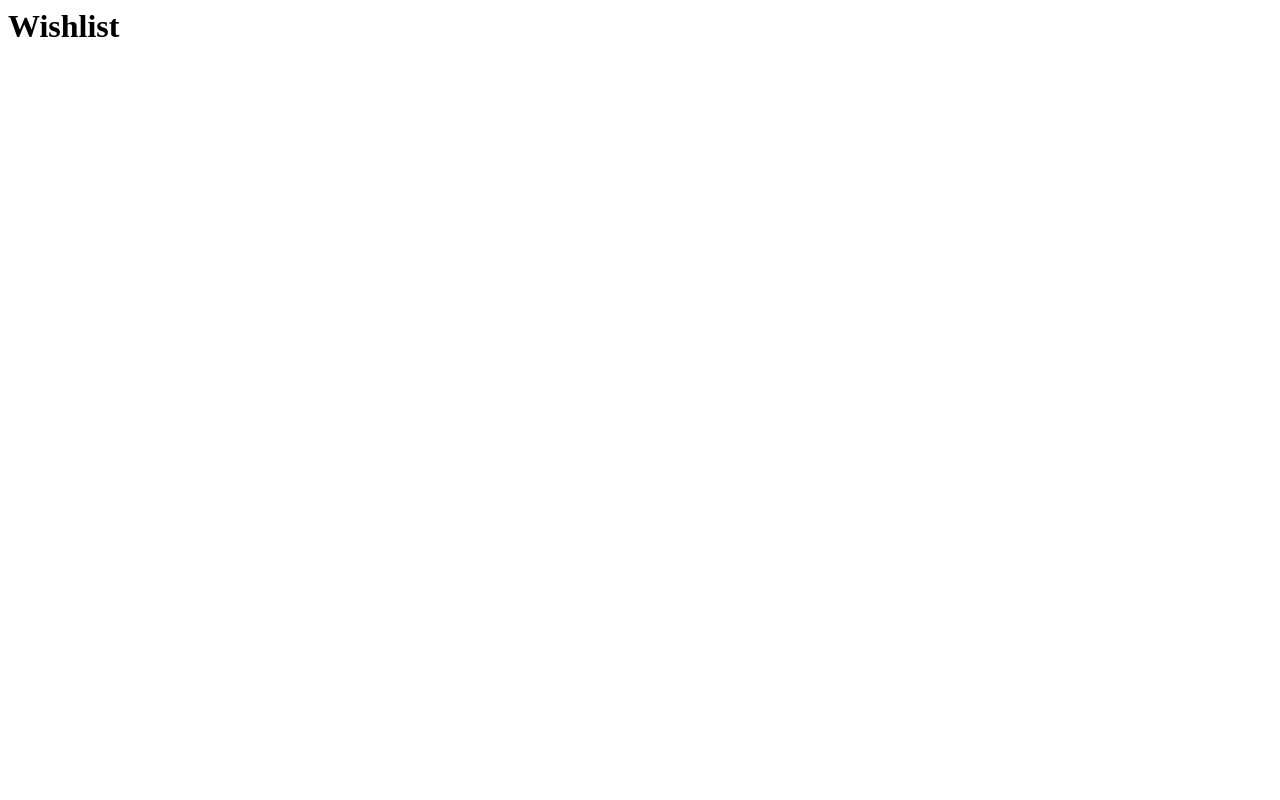
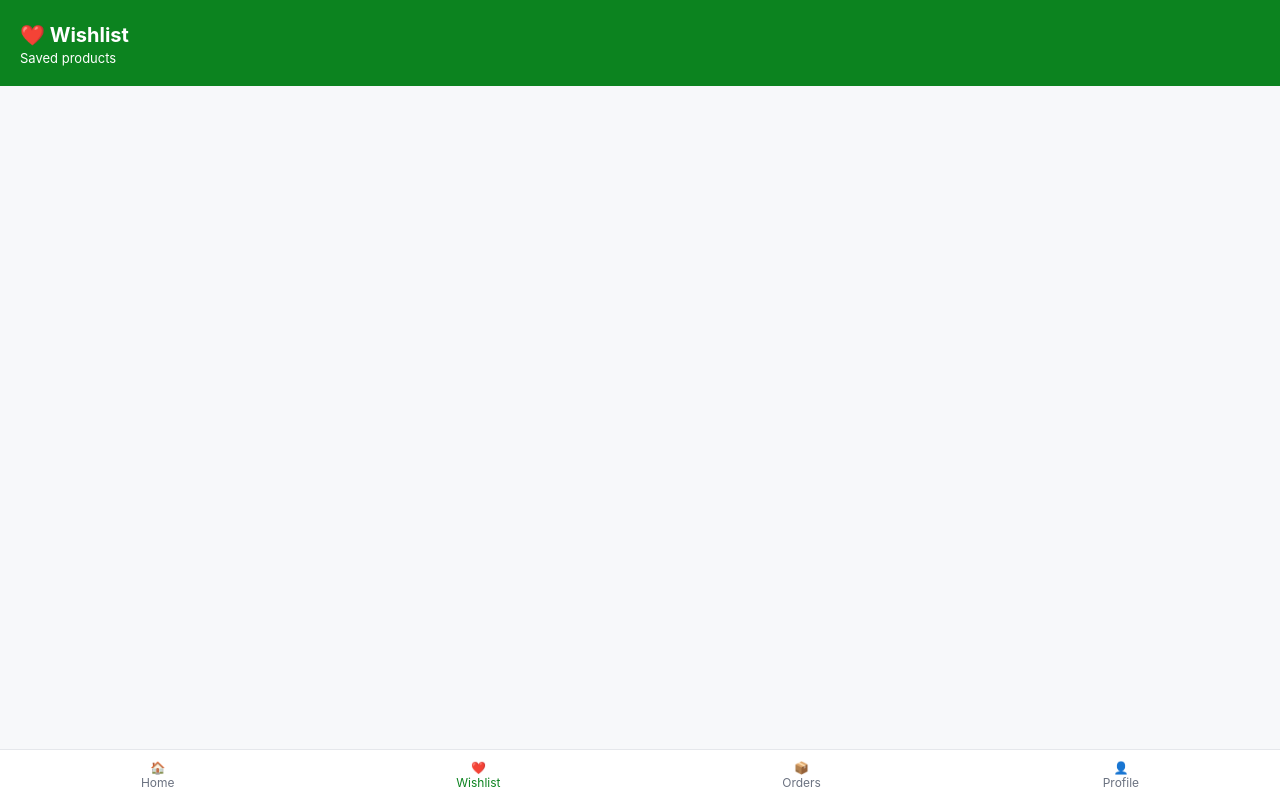
Before and after one commit to pskpsk/TestA, a plain HTML site: page wishlist.html in a window 1280 px wide. Drawn offline with Linux system fonts and the light colour scheme.

Commit message:
Update wishlist.html

```diff
--- a/wishlist.html
+++ b/wishlist.html
@@ -1 +1,64 @@
-<html><body><h1>Wishlist</h1></body></html>
+<!DOCTYPE html>
+<html lang="en">
+
+<head>
+
+<meta charset="UTF-8">
+<meta name="viewport" content="width=device-width, initial-scale=1.0">
+
+<title>Wishlist</title>
+
+<link rel="stylesheet" href="css/style.css">
+
+</head>
+
+<body>
+
+<header class="header">
+
+<div class="location">
+
+<h2>❤️ Wishlist</h2>
+
+<p>Saved products</p>
+
+</div>
+
+</header>
+
+<section class="section">
+
+<div id="wishlistContainer">
+
+</div>
+
+</section>
+
+<nav class="bottom-nav">
+
+<a href="index.html">
+🏠
+<span>Home</span>
+</a>
+
+<a href="wishlist.html" class="active">
+❤️
+<span>Wishlist</span>
+</a>
+
+<a href="orders.html">
+📦
+<span>Orders</span>
+</a>
+
+<a href="profile.html">
+👤
+<span>Profile</span>
+</a>
+
+</nav>
+
+<script src="js/wishlist.js"></script>
+
+</body>
+</html>
```
